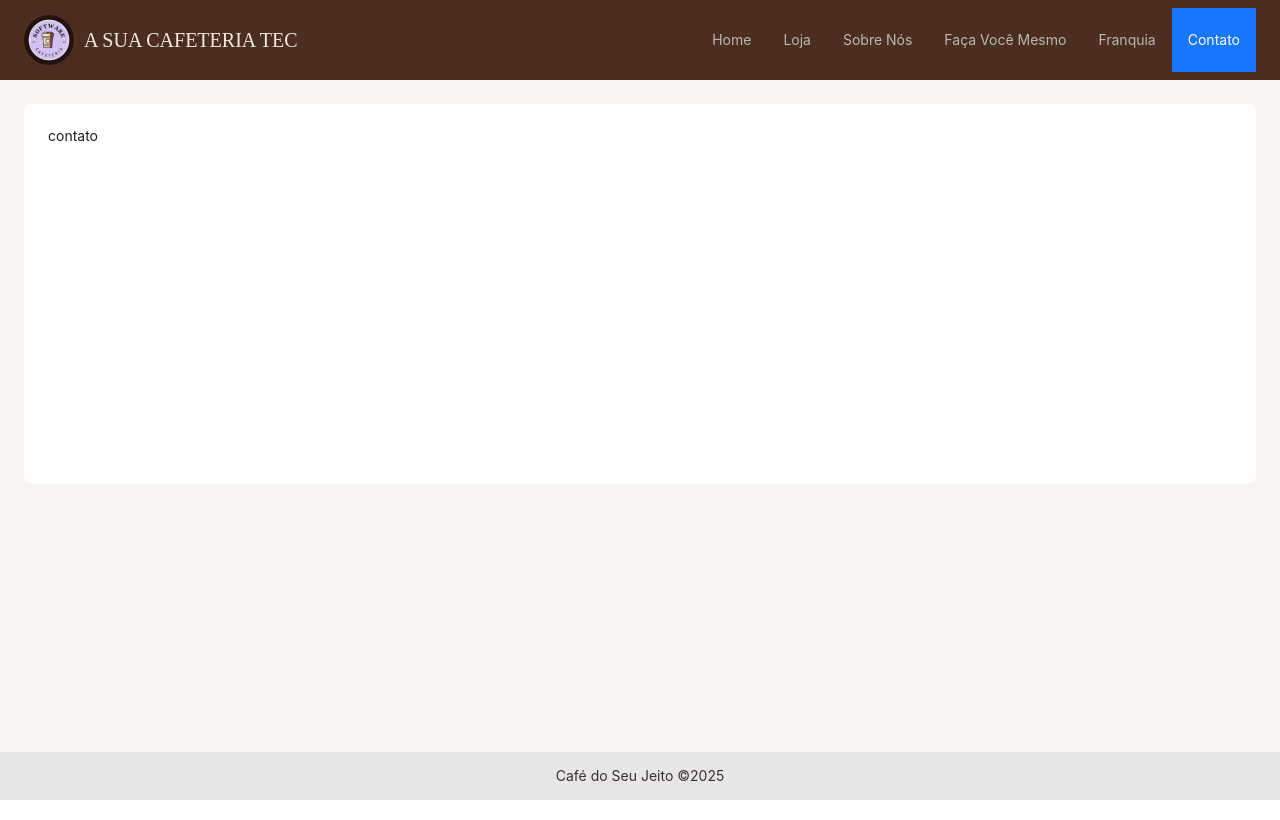
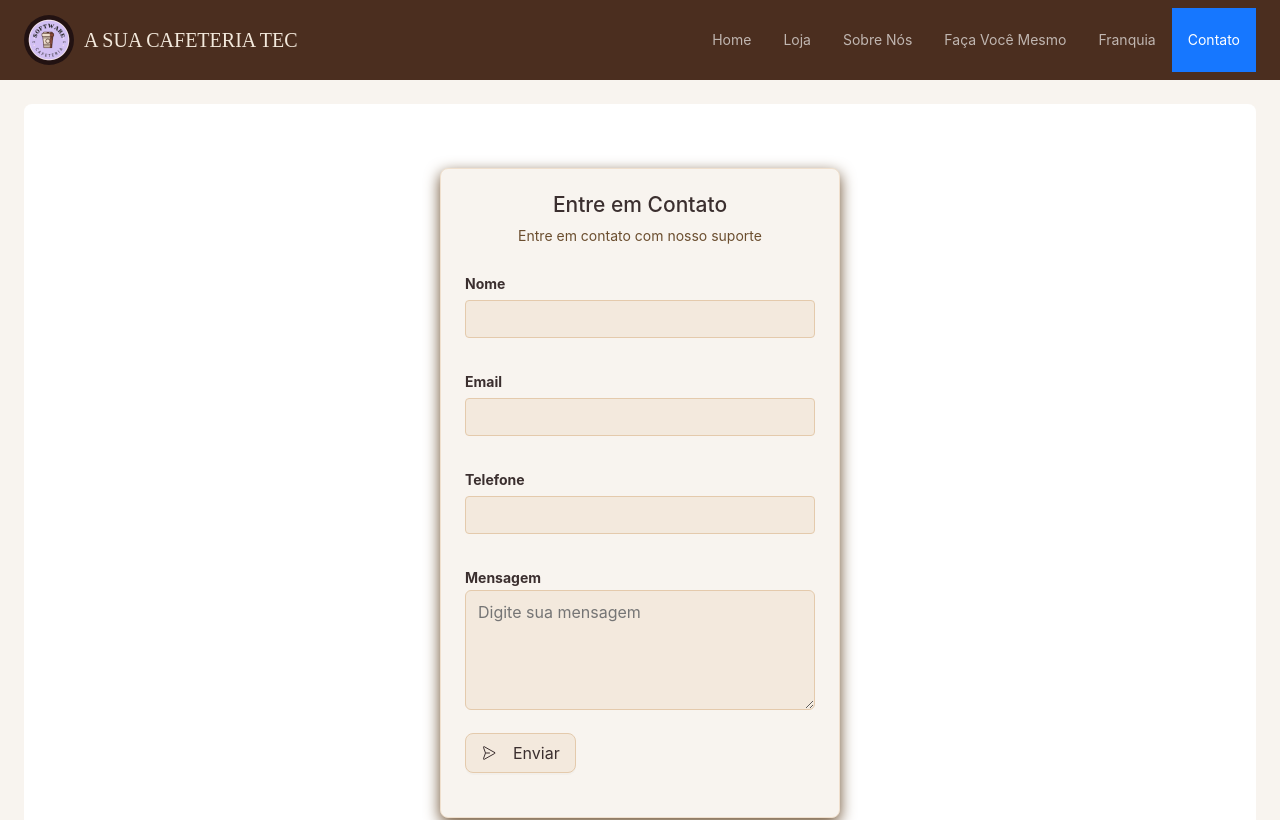
Before and after one commit to ThiagoTelma/projeto-react, a React (Vite) app: page /contato in a window 1280 px wide. Shown: the top 820 px of the page. Built offline with nearby package versions, Linux system fonts and the light colour scheme; a web font is replaced by a local one.

Commit message:
Pagina de Contato

```diff
--- a/src/pages/Contato/index.tsx
+++ b/src/pages/Contato/index.tsx
@@ -1,11 +1,138 @@
-import React from 'react';
+import React, { useState } from 'react';
 import PageTemplate from '../../components/Layout/PageTemplate';
+import { Button } from 'antd';
 import './styles.css';
+import { PaperPlaneRight } from 'phosphor-react';
+import * as zod from 'zod';
+import { useForm, FormProvider } from 'react-hook-form';
+import { zodResolver } from '@hookform/resolvers/zod';
+
+const contatoFormValidationSchema = zod.object({
+  nome: zod.string().nonempty("Informe o nome"),
+  email: zod.string().email("E-mail inválido"),
+  telefone: zod
+    .string()
+    .nonempty("Informe o telefone")
+    .refine(val => !isNaN(Number(val)), {
+      message: "Número inválido",
+    })
+    .refine(val => val.length === 11, {
+      message: "O telefone deve conter 11 dígitos",
+    }),
+  mensagem: zod.string().nonempty("Escreva sua mensagem"),
+});
+
+type ContatoFormData = zod.infer<typeof contatoFormValidationSchema>;
 
 const Contato: React.FC = () => {
-    return (
+  const [enviado, setEnviado] = useState(false);
+
+  // ✅ useForm com mode: "onBlur"
+  const methods = useForm<ContatoFormData>({
+    resolver: zodResolver(contatoFormValidationSchema),
+    mode: 'onBlur',
+  });
+
+  const {
+    register,
+    handleSubmit,
+    reset,
+    formState: { errors },
+  } = methods;
+
+  const onSubmit = (data: ContatoFormData) => {
+    console.log('Formulário enviado:', data);
+    setEnviado(true);
+    reset();
+  };
+
+  return (
     <PageTemplate>
-      contato
+      <FormProvider {...methods}>
+        <main className='MainContainer'>
+          <section className='FormContainer'>
+            {!enviado ? (
+              <>
+                <header className='TittlePlace'>
+                  <h1>Entre em Contato</h1>
+                  <span>Entre em contato com nosso suporte</span>
+                </header>
+
+                <form className="ContatoForm" onSubmit={handleSubmit(onSubmit)}>
+                  <div>
+                    <label htmlFor="nome">Nome</label>
+                    <input id="nome" type="text" {...register("nome")} />
+                    {errors.nome && (
+                      <span className="mensagem-erro">{errors.nome.message}</span>
+                    )}
+                  </div>
+
+                  <div>
+                    <label htmlFor="email">Email</label>
+                    <input id="email" type="email" {...register("email")} />
+                    {errors.email && (
+                      <span className="mensagem-erro">{errors.email.message}</span>
+                    )}
+                  </div>
+
+                  <div>
+                    <label htmlFor="telefone">Telefone</label>
+                    <input id="telefone" type="tel" {...register("telefone")} />
+                    {errors.telefone && (
+                      <span className="mensagem-erro">{errors.telefone.message}</span>
+                    )}
+                  </div>
+
+                  <div>
+                    <label htmlFor="mensagem">Mensagem</label>
+                    <textarea
+                      id="mensagem"
+                      rows={4}
+                      {...register("mensagem")}
+                      placeholder="Digite sua mensagem"
+                    />
+                    {errors.mensagem && (
+                      <span className="mensagem-erro">{errors.mensagem.message}</span>
+                    )}
+                  </div>
+
+                  <div className="FormButton">
+                    <Button
+                      size="large"
+                      htmlType="submit"
+                      style={{
+                        backgroundColor: 'var(--bege-150)',
+                        color: 'var(--brown)',
+                        borderColor: 'var(--bege-250)',
+                      }}
+                      onMouseEnter={(e: React.MouseEvent<HTMLButtonElement>) => {
+                        const btn = e.currentTarget;
+                        btn.style.backgroundColor = 'var(--brown-cafe)';
+                        btn.style.color = 'var(--white)';
+                        btn.style.transform = 'scale(1.1)';
+                      }}
+                      onMouseLeave={(e: React.MouseEvent<HTMLButtonElement>) => {
+                        const btn = e.currentTarget;
+                        btn.style.backgroundColor = 'var(--bege-150)';
+                        btn.style.color = 'var(--brown)';
+                        btn.style.transform = 'scale(1.0)';
+                      }}
+                    >
+                      <PaperPlaneRight style={{ marginRight: 8 }} />
+                      Enviar
+                    </Button>
+                  </div>
+                </form>
+              </>
+            ) : (
+              <div style={{ textAlign: 'center' }}>
+                <h1>Mensagem enviada com sucesso!!</h1>
+                <p>Obrigado por entrar em contato. Retornaremos em breve.</p>
+              </div>
+            )}
+          </section>
+        </main>
+      </FormProvider>
     </PageTemplate>
   );
 };
--- a/src/pages/Contato/styles.css
+++ b/src/pages/Contato/styles.css
@@ -0,0 +1,115 @@
+:root {
+    --bege-100: #f8f4ef;
+    --bege-150: #f3e9dd;
+    --bege-200: #f0e0ce;
+    --bege-250: #e4caac;
+    --amarelo-250: #f3c300;
+    --yellow-100: #f1e9c9;
+    --yellow-300: #dbac2c;
+    --yellow-500: #c47f17;
+    --white: #fff;
+    --brown-cafe: #6B4E2F;
+    --brown: #3B2F2F;
+    --pretinho: #2D2D2D;
+}
+
+
+.MainContainer{
+
+  display: flex;
+  justify-content: center;
+  align-items: center;
+  padding: 40px 20px;
+
+}
+
+.FormContainer{
+    border: 1px solid var(--bege-200);
+    width: 100%;
+    max-width:400px;
+    background-color: var(--bege-100);
+    padding: 24px;
+    border-radius: 8px;
+    box-shadow: 0 5px 15px var(--brown-cafe)
+
+}
+
+.TittlePlace{
+    margin-bottom: 2rem;
+    text-align: center;
+}
+
+.TittlePlace h1{
+    color: var(--brown);
+}
+
+.TittlePlace span{
+  color: var(--brown-cafe)
+}
+
+
+.ContatoForm input {
+  width: 100%;
+  padding: 10px;
+  margin-top: 4px;
+  margin-bottom: 16px;
+  border: 1px solid var(--bege-250);
+  background-color: var(--bege-100);
+  border-radius: 4px;
+  box-sizing: border-box;
+}
+
+
+.ContatoForm input {
+  width: 100%;
+  padding: 10px;
+  margin-top: 4px;
+  margin-bottom: 16px;
+  border: 1px solid var(--bege-250);
+  background-color: var(--bege-150);
+  border-radius: 4px;
+  box-sizing: border-box;
+}
+
+.ContatoForm input:focus {
+  outline: none;
+  border: 1px solid var(--bege-250);
+  background-color: var(--bege-200);
+}
+
+
+
+
+#mensagem{
+  width: 100%;
+  min-height: 120px;
+  padding: 0.75rem;
+  border-radius: 6px;
+  color: var(--brown);
+  border: 1px solid var(--bege-250);
+  background-color: var(--bege-150);
+  font-size: 1rem;
+  font-family: inherit;
+  box-sizing: border-box;
+
+  resize: vertical;
+  overflow-wrap: break-word;
+}
+
+#mensagem:focus{
+  outline: none;
+  border: 1px solid var(--bege-250);
+  background-color: var(--bege-200);
+}
+
+.ContatoForm label {
+  display: block;
+  font-weight: bold;
+  margin-bottom: 4px;
+  color: var(--brown);
+}
+
+
+.ContatoForm div {
+  margin-bottom: 20px;
+}
```
Also changed, not shown: package.json (+6 -2 lines), 1 other file (tests, documents, lock files or other folders).
